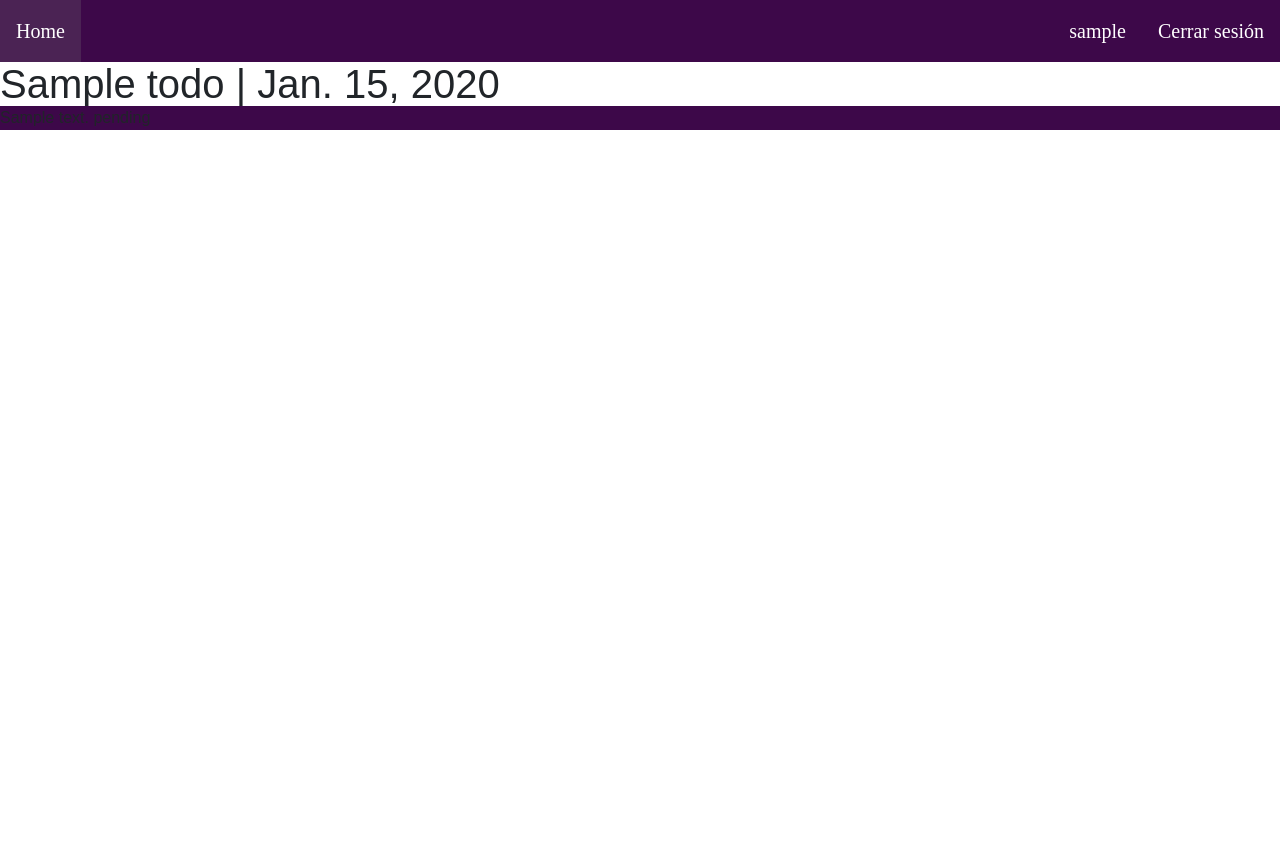
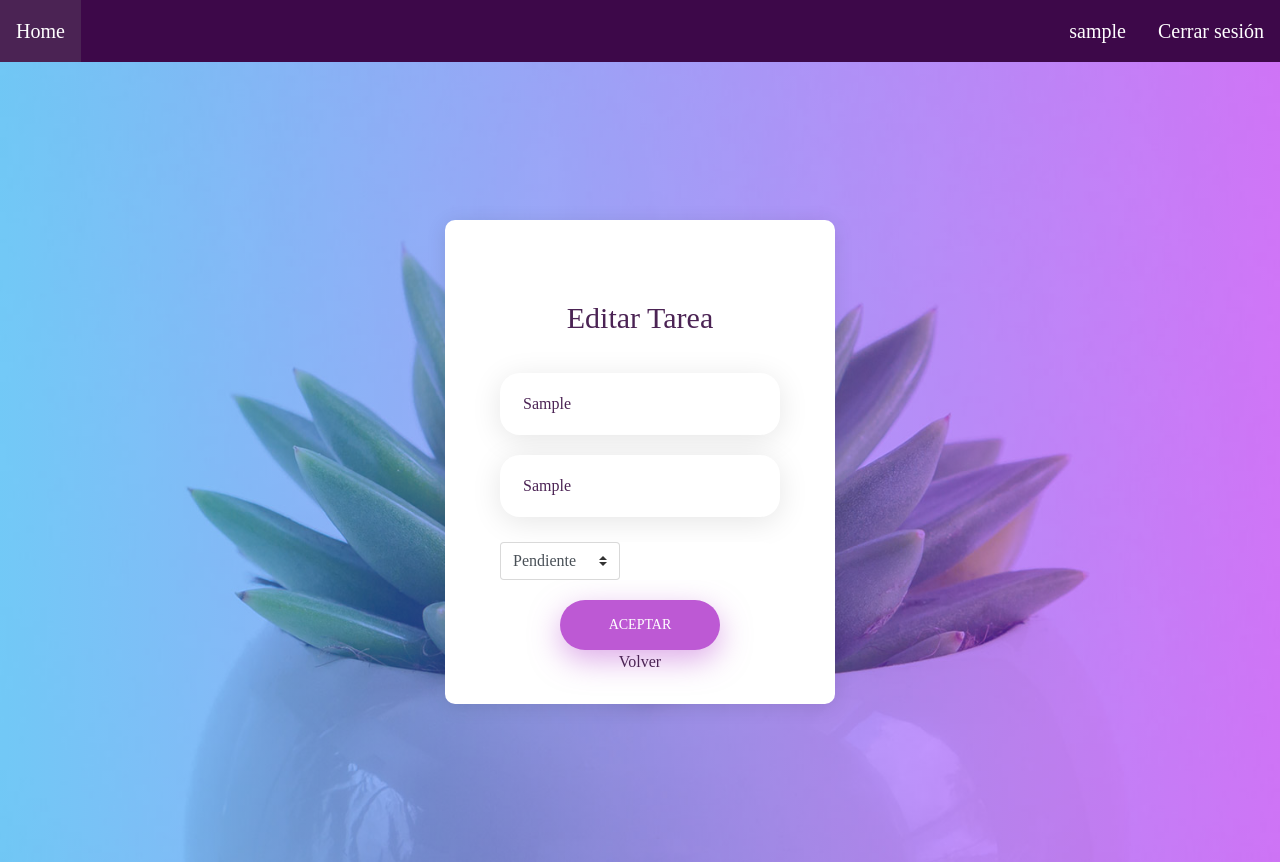
Before and after one commit to swsandra/TODOList, a Django app: a page that uses templates/base.html in a window 1280 px wide. Before the commit the page ends 130 px from the top, so only its background shows below. Run offline with Django 3.2, Linux system fonts and the light colour scheme; a user stored in the database is signed in; tables that the repository leaves empty hold one stand-in row (values such as "Sample post"); some libraries are stand-ins or nearby versions; some web fonts are replaced.

Commit message:
implement edit to-do view and template

```diff
--- a/ToDoListMiniApp/views.py
+++ b/ToDoListMiniApp/views.py
@@ -70,7 +70,19 @@ def add(request):
 @login_required(login_url='/login/')
 def edit(request, todo_id):
     todo = get_object_or_404(Todo, pk=todo_id)
-    return render(request, 'detail.html', {'todo': todo})
+    if request.method == 'POST':
+        form = TodoForm(request.POST, instance=todo)
+        if form.is_valid():
+            form.save()
+            return HttpResponseRedirect('/')
+        else:
+            for field in form:
+                for error in field.errors:
+                    err = '{}: {}'.format(field.label,error)
+                    messages.error(request,err)
+    else:
+        form = TodoForm(instance=todo)
+    return render(request, 'edit.html', {'todo': todo, 'form': form})
 
 @login_required(login_url='/login/')
 def delete(request, todo_id):
--- a/templates/detail.html
+++ /dev/null
@@ -1,9 +0,0 @@
-{% extends 'base.html' %}
-
-{% block content %}
-<h1>{{ todo.title }} | {{ todo.creation_date }} </h1>
-<ul>
-{{ todo.description }}
-{{ todo.get_status_display }}
-</ul>
-{% endblock %}
--- a/templates/add.html
+++ b/templates/edit.html
@@ -7,29 +7,34 @@
         <form class="login100-form validate-form" method="post">
             {% csrf_token %}
             <span class="login100-form-title p-b-37">
-                Tarea Nueva
+                Editar Tarea
             </span>
 
             <div class="wrap-input100 validate-input m-b-20" data-validate="Introduzca un título">
-                <input class="input100" type="text" id="title" name="title" placeholder="título">
+                <input class="input100" type="text" id="title" name="title" placeholder="título" value={{todo.title}}>
                 <span class="focus-input100"></span>
             </div>
 
             <div class="wrap-input100 m-b-25">
-                <input class="input100" type="textarea" id="description" name="description" placeholder="descripción">
+                <input class="input100" type="textarea" id="description" name="description" placeholder="descripción" value={{todo.description}}>
                 <span class="focus-input100"></span>
             </div>
 
             <div class="wrap-input100 m-b-20">
                 <select name="status" class="custom-select">
+                    {% if todo.status %}
+                    <option value="1">Completada</option>
+                    <option value="0">Pendiente</option>
+                    {% else %}
                     <option value="0">Pendiente</option>
                     <option value="1">Completada</option>
+                    {% endif %}
                 </select>
             </div>
 
             <div class="container-login100-form-btn">
                 <button class="login100-form-btn">
-                    Agregar
+                    Aceptar
                 </button>
             </div>
 
```
